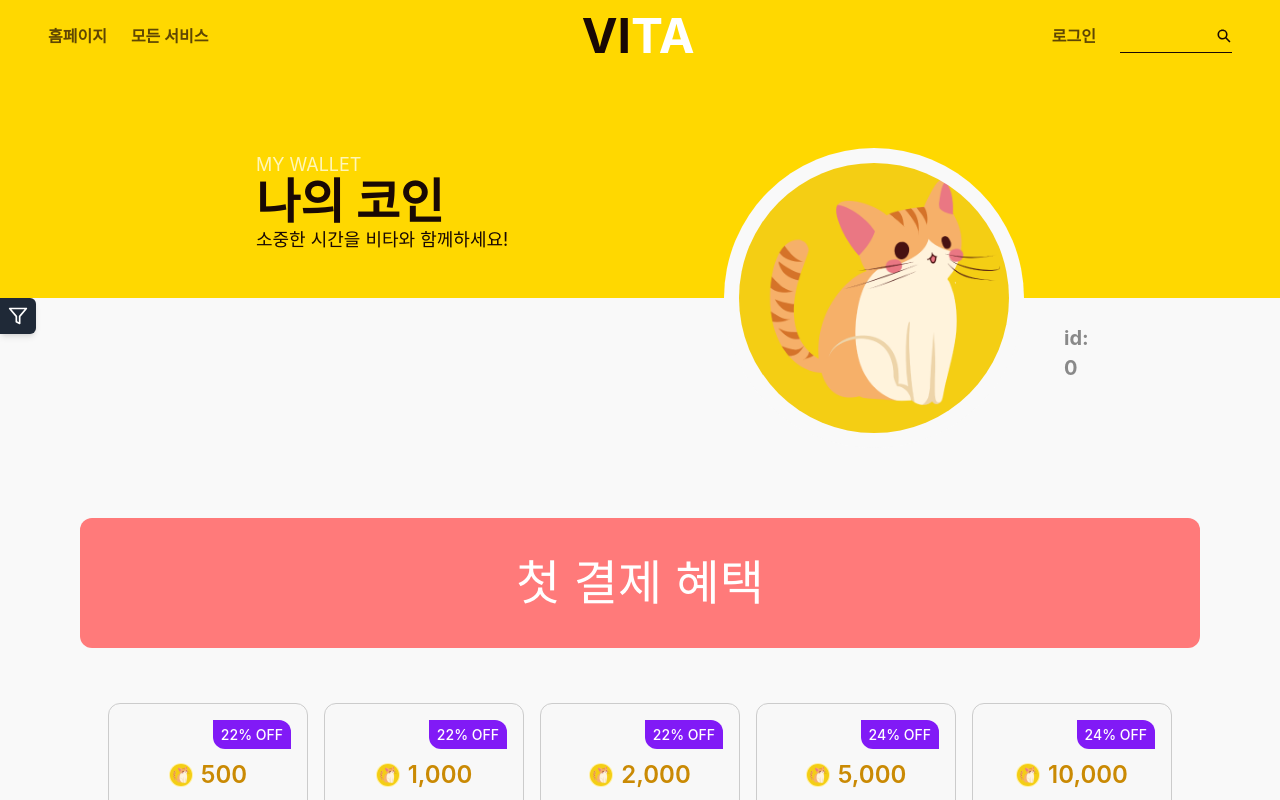
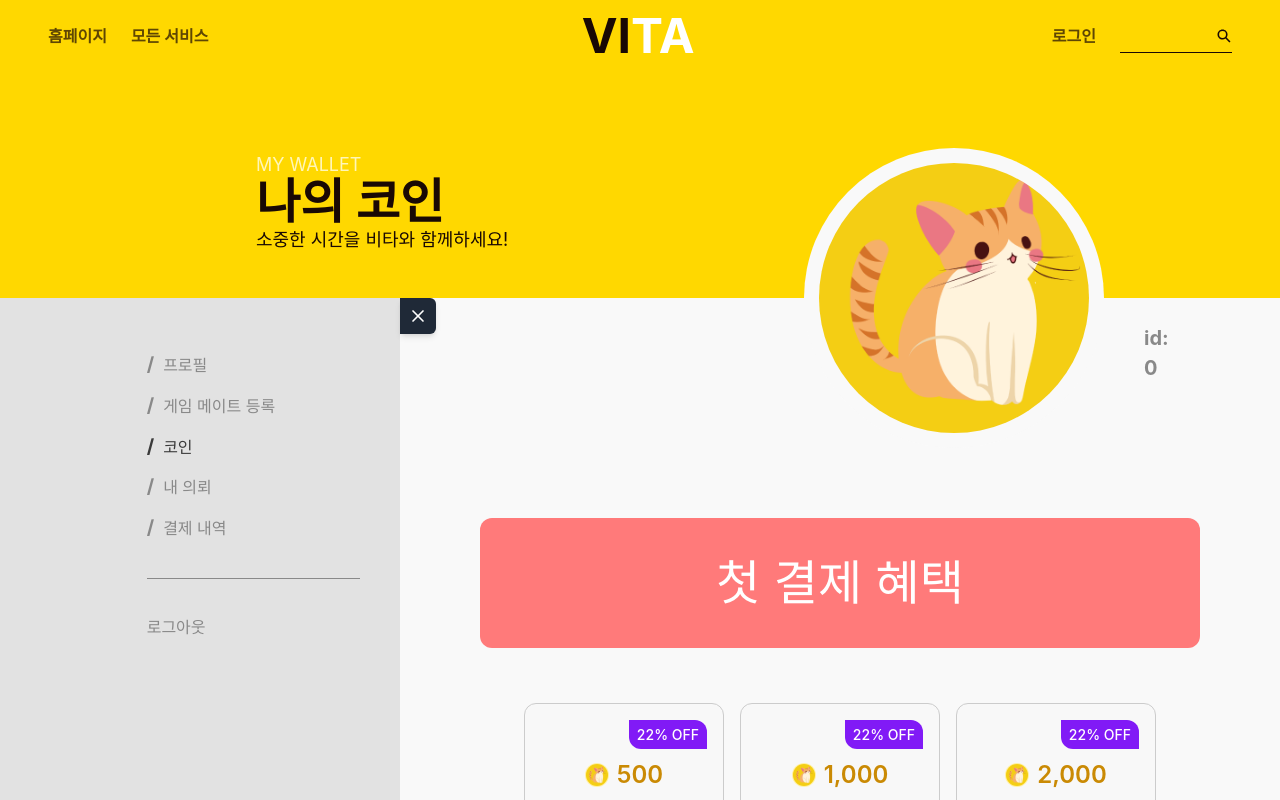
Before and after one commit to oz-main-project-team-02/vita-gamemate-fe, a React (Vite) app: page /user/coin in a window 1280 px wide. Shown: the top 800 px of the page. Built offline with nearby package versions, Linux system fonts and the light colour scheme; no server answers.

Commit message:
♻️ refactor: 마이페이지 레이아웃 추가

```diff
--- a/src/config/store.ts
+++ b/src/config/store.ts
@@ -134,6 +134,6 @@ interface FilterListState {
 }
 
 export const useFilterListStore = create<FilterListState>((set) => ({
-  isFilterListOpen: false,
+  isFilterListOpen: true,
   setIsFilterListToggle: () => set((state) => ({ isFilterListOpen: !state.isFilterListOpen })),
 }));
--- /dev/null
+++ b/src/layouts/MypageLayout.tsx
@@ -0,0 +1,30 @@
+import FilterList from '@/components/Common/FilterList';
+import ProfileImg from '@/components/Common/ProfileImg';
+import { useFilterListStore } from '@/config/store';
+
+type Props = {
+  children: React.ReactNode;
+};
+
+export default function MypageLayout({ children }: Props) {
+  const isFilterListOpen = useFilterListStore((state) => state.isFilterListOpen);
+  const setIsFilterListToggle = useFilterListStore((state) => state.setIsFilterListToggle);
+
+  return (
+    <div className='flex h-full w-full transition-all duration-300 ease-in-out'>
+      {/* 필터 섹션 */}
+      <div
+        className={`relative z-30 transition-all duration-300 ease-in-out ${
+          isFilterListOpen ? 'max-w-[300px] lg:max-w-[350px] xl:max-w-[400px]' : 'max-w-0'
+        }`}
+      >
+        <FilterList isFilterListOpen={isFilterListOpen} setIsFilterListToggle={setIsFilterListToggle} />
+      </div>
+      {/* 메인 섹션 */}
+      <div className={`relative flex-grow bg-gray-100 p-20 transition-all duration-300 ease-in-out`}>
+        <ProfileImg />
+        {children}
+      </div>
+    </div>
+  );
+}
--- a/src/pages/user/CoinPage.tsx
+++ b/src/pages/user/CoinPage.tsx
@@ -1,30 +1,13 @@
-import TitleIntro from '../../components/Common/TitleIntro';
-import ProfileImg from '../../components/Common/ProfileImg';
-import CoinBox from '../../components/CoinPage/CoinBox';
+import TitleIntro from '@/components/Common/TitleIntro';
+import CoinBox from '@/components/CoinPage/CoinBox';
 import { CoinPackages } from '@/config/const';
-import FilterList from '@/components/Common/FilterList';
-import { useFilterListStore } from '@/config/store';
+import MypageLayout from '@/layouts/MypageLayout';
 
 export default function CoinPage() {
-  const isFilterListOpen = useFilterListStore((state) => state.isFilterListOpen);
-  const setIsFilterListToggle = useFilterListStore((state) => state.setIsFilterListToggle);
-
   return (
-    <div className='h-full w-full'>
+    <>
       <TitleIntro titleE={'MY WALLET'} titleK={'나의 코인'} content={'소중한 시간을 비타와 함께하세요!'} />
-      <div className='flex h-full w-full transition-all duration-300 ease-in-out'>
-        {/* 필터 섹션 */}
-        <div
-          className={`relative z-30 transition-all duration-300 ease-in-out ${
-            isFilterListOpen ? 'max-w-[300px] lg:max-w-[350px] xl:max-w-[400px]' : 'max-w-0'
-          }`}
-        >
-          <FilterList isFilterListOpen={isFilterListOpen} setIsFilterListToggle={setIsFilterListToggle} />
-        </div>
-        {/* 메인 섹션 */}
-        <div className={`relative flex-grow bg-gray-100 p-20 transition-all duration-300 ease-in-out`}>
-          <ProfileImg />
-          {/* 이벤트 배너 */}
+      <MypageLayout>
         <div className='mt-[140px]'>
           <button className='mb-[55px] h-[90px] w-full cursor-pointer rounded-xl bg-[#FF7A7A] text-3xl text-[#FFFFFF] lg:h-[110px] lg:text-4xl xl:h-[130px] xl:text-5xl'>
             첫 결제 혜택
@@ -40,8 +23,7 @@ export default function CoinPage() {
             ))}
           </div>
         </div>
-        </div>
-      </div>
-    </div>
+      </MypageLayout>
+    </>
   );
 }
--- a/src/pages/user/EditInfoPage.tsx
+++ b/src/pages/user/EditInfoPage.tsx
@@ -1,8 +1,5 @@
 import { ChangeEvent, useRef, useState } from 'react';
-import FilterList from '../../components/Common/FilterList';
-import TitleIntro from '../../components/Common/TitleIntro';
-import ProfileImg from '../../components/Common/ProfileImg';
-import { useFilterListStore, useUserStore } from '@/config/store';
+import TitleIntro from '@/components/Common/TitleIntro';
 import Nickname from '@/components/EditInfoPage/Nickname';
 import Description from '@/components/EditInfoPage/Description';
 import GenderCheck from '@/components/EditInfoPage/GenderCheck';
@@ -11,6 +8,8 @@ import { updateMyProfile } from '@/api/user';
 import { UserProfileUpdateData } from '@/config/types';
 import { toast, ToastContainer } from 'react-toastify';
 import 'react-toastify/dist/ReactToastify.css';
+import MypageLayout from '@/layouts/MypageLayout';
+import { useUserStore } from '@/config/store';
 
 export default function EditInfoPage() {
   const { user, setUser } = useUserStore();
@@ -35,9 +34,6 @@ export default function EditInfoPage() {
     gender: user.gender,
     birthday: birthDate === null ? null : `${birthYear}-${birthMonth}-${birthDay}`,
   });
-
-  const isFilterListOpen = useFilterListStore((state) => state.isFilterListOpen);
-  const setIsFilterListToggle = useFilterListStore((state) => state.setIsFilterListToggle);
 
   const handleChangePickedImage = (e: ChangeEvent<HTMLInputElement>) => {
     const file = e.target.files![0];
@@ -99,21 +95,8 @@ export default function EditInfoPage() {
   return (
     <>
       <ToastContainer />
-      <div className='h-full w-full'>
       <TitleIntro titleE={'MY PROFILE'} titleK={'프로필 편집'} content={'멋진 실력을 자랑해주세요!'} />
-        <div className='flex h-full w-full transition-all duration-300 ease-in-out'>
-          {/* 필터 섹션 */}
-          <div
-            className={`relative z-30 transition-all duration-300 ease-in-out ${
-              isFilterListOpen ? 'max-w-[300px] lg:max-w-[350px] xl:max-w-[400px]' : 'max-w-0'
-            }`}
-          >
-            <FilterList isFilterListOpen={isFilterListOpen} setIsFilterListToggle={setIsFilterListToggle} />
-          </div>
-          {/* 메인 섹션 */}
-          <div className={`relative flex-grow bg-gray-100 p-20 transition-all duration-300 ease-in-out`}>
-            <ProfileImg />
-            {/* 이벤트 배너 */}
+      <MypageLayout>
         <div className='m-auto mt-[140px] max-w-[800px]'>
           <div className='w-full bg-gray-100'>
             {previewImage ? (
@@ -131,13 +114,7 @@ export default function EditInfoPage() {
                 className='inline-block transform cursor-pointer rounded-xl bg-primary px-3 py-2 text-[24px] font-bold hover:scale-95'
               >
                 프로필 사진 올리기
-                    <input
-                      id='fileInput'
-                      ref={fileRef}
-                      onChange={handleChangePickedImage}
-                      type='file'
-                      className='hidden'
-                    />
+                <input id='fileInput' ref={fileRef} onChange={handleChangePickedImage} type='file' className='hidden' />
               </label>
 
               <Nickname profile={profile} setProfile={setProfile} />
@@ -163,9 +140,7 @@ export default function EditInfoPage() {
             </form>
           </div>
         </div>
-          </div>
-        </div>
-      </div>
+      </MypageLayout>
     </>
   );
 }
--- a/src/pages/user/GameMatePage.tsx
+++ b/src/pages/user/GameMatePage.tsx
@@ -1,33 +1,17 @@
-import FilterList from '../../components/Common/FilterList';
-import TitleIntro from '../../components/Common/TitleIntro';
-import ProfileImg from '../../components/Common/ProfileImg';
+import TitleIntro from '@/components/Common/TitleIntro';
 import GameMateApplicationForm from '@/components/GameMatePage/GameMateApplicationForm';
-import { useFilterListStore, useUserStore } from '@/config/store';
+import { useUserStore } from '@/config/store';
 import { FaGamepad } from 'react-icons/fa';
 import { IoMdAlert } from 'react-icons/io';
+import MypageLayout from '@/layouts/MypageLayout';
 
 export default function GameMatePage() {
   const user = useUserStore((state) => state.user);
-  const isFilterListOpen = useFilterListStore((state) => state.isFilterListOpen);
-  const setIsFilterListToggle = useFilterListStore((state) => state.setIsFilterListToggle);
 
   return (
     <>
-      <div className='h-full w-full'>
       <TitleIntro titleE='VITA GAMEMATE' titleK='게임 메이트' content='당신의 재능을 보여주세요!' />
-        <div className='flex h-full w-full transition-all duration-300 ease-in-out'>
-          {/* 필터 섹션 */}
-          <div
-            className={`relative z-30 transition-all duration-300 ease-in-out ${
-              isFilterListOpen ? 'max-w-[300px] lg:max-w-[350px] xl:max-w-[400px]' : 'max-w-0'
-            }`}
-          >
-            <FilterList isFilterListOpen={isFilterListOpen} setIsFilterListToggle={setIsFilterListToggle} />
-          </div>
-          {/* 메인 섹션 */}
-          <div className={`relative flex-grow bg-gray-100 p-20 transition-all duration-300 ease-in-out`}>
-            <ProfileImg />
-            {/* 이벤트 배너 */}
+      <MypageLayout>
         <div className='m-auto mt-[140px] max-w-[800px]'>
           {user.mate_game_info ? (
             <div className='mx-auto w-full max-w-md overflow-hidden rounded-lg bg-white shadow-lg'>
@@ -38,9 +22,7 @@ export default function GameMatePage() {
                   </div>
                   <h2 className='text-2xl font-bold text-blue-600'>게임 메이트 안내</h2>
                 </div>
-                    <p className='mb-4 text-gray-600'>
-                      현재는 한 가지 게임에 대해서만 게임 메이트로 신청할 수 있습니다.
-                    </p>
+                <p className='mb-4 text-gray-600'>현재는 한 가지 게임에 대해서만 게임 메이트로 신청할 수 있습니다.</p>
                 <p className='mb-4 text-gray-600'>
                   추후 업데이트를 통해 다양한 게임에서 메이트로 활동할 수 있도록 준비 중이니 많은 기대 부탁드립니다!
                 </p>
@@ -54,9 +36,7 @@ export default function GameMatePage() {
             <GameMateApplicationForm />
           )}
         </div>
-          </div>
-        </div>
-      </div>
+      </MypageLayout>
     </>
   );
 }
--- a/src/pages/user/OrdersPage.tsx
+++ b/src/pages/user/OrdersPage.tsx
@@ -1,33 +1,16 @@
-import FilterList from '../../components/Common/FilterList';
-import TitleIntro from '../../components/Common/TitleIntro';
-import ProfileImg from '../../components/Common/ProfileImg';
-import Request from '../../components/OrderPage/Request';
-import Response from '../../components/OrderPage/Response';
+import TitleIntro from '@/components/Common/TitleIntro';
+import Request from '@/components/OrderPage/Request';
+import Response from '@/components/OrderPage/Response';
 import { useState } from 'react';
-import { useFilterListStore } from '@/config/store';
+import MypageLayout from '@/layouts/MypageLayout';
 
 export default function OrdersPage() {
   const [selectButton, setSelectButton] = useState('request');
-  const isFilterListOpen = useFilterListStore((state) => state.isFilterListOpen);
-  const setIsFilterListToggle = useFilterListStore((state) => state.setIsFilterListToggle);
 
   return (
     <>
-      <div className='h-full w-full'>
       <TitleIntro titleE={'MY ORDER'} titleK={'나의 의뢰'} content={'즐거운 매칭을 비타와 함께하세요!'} />
-        <div className='flex h-full w-full transition-all duration-300 ease-in-out'>
-          {/* 필터 섹션 */}
-          <div
-            className={`relative z-30 transition-all duration-300 ease-in-out ${
-              isFilterListOpen ? 'max-w-[300px] lg:max-w-[350px] xl:max-w-[400px]' : 'max-w-0'
-            }`}
-          >
-            <FilterList isFilterListOpen={isFilterListOpen} setIsFilterListToggle={setIsFilterListToggle} />
-          </div>
-          {/* 메인 섹션 */}
-          <div className={`relative flex-grow bg-gray-100 p-20 transition-all duration-300 ease-in-out`}>
-            <ProfileImg />
-            {/* 이벤트 배너 */}
+      <MypageLayout>
         <div className='m-auto mt-[140px] max-w-[800px]'>
           <div>
             <p className='pb-[26px] text-2xl font-bold text-gray-500'>닉네임</p>
@@ -51,9 +34,7 @@ export default function OrdersPage() {
             {selectButton === 'request' ? <Request /> : <Response />}
           </div>
         </div>
-          </div>
-        </div>
-      </div>
+      </MypageLayout>
     </>
   );
 }
--- a/src/pages/user/PaymentsPage.tsx
+++ b/src/pages/user/PaymentsPage.tsx
@@ -1,14 +1,10 @@
 import { client } from '@/api/client';
-import FilterList from '@/components/Common/FilterList';
-import ProfileImg from '@/components/Common/ProfileImg';
 import TitleIntro from '@/components/Common/TitleIntro';
-import { useFilterListStore } from '@/config/store';
+import MypageLayout from '@/layouts/MypageLayout';
 import { useEffect, useState } from 'react';
 
 export default function PaymentsPage() {
   const [payments, setPayments] = useState([]);
-  const isFilterListOpen = useFilterListStore((state) => state.isFilterListOpen);
-  const setIsFilterListToggle = useFilterListStore((state) => state.setIsFilterListToggle);
 
   useEffect(() => {
     (async () => {
@@ -25,22 +21,9 @@ export default function PaymentsPage() {
   }, []);
 
   return (
-    <div>
-      <div className='h-full w-full'>
+    <>
       <TitleIntro titleE={'MY ORDER'} titleK={'나의 의뢰'} content={'즐거운 매칭을 비타와 함께하세요!'} />
-        <div className='flex h-full w-full transition-all duration-300 ease-in-out'>
-          {/* 필터 섹션 */}
-          <div
-            className={`relative z-30 transition-all duration-300 ease-in-out ${
-              isFilterListOpen ? 'max-w-[300px] lg:max-w-[350px] xl:max-w-[400px]' : 'max-w-0'
-            }`}
-          >
-            <FilterList isFilterListOpen={isFilterListOpen} setIsFilterListToggle={setIsFilterListToggle} />
-          </div>
-          {/* 메인 섹션 */}
-          <div className={`relative flex-grow bg-gray-100 p-20 transition-all duration-300 ease-in-out`}>
-            <ProfileImg />
-            {/* 이벤트 배너 */}
+      <MypageLayout>
         <div className='m-auto mt-[140px] max-w-[800px]'>
           <h1>결제 내역</h1>
           <div>결제 내역 7건</div>
@@ -73,9 +56,7 @@ export default function PaymentsPage() {
             </tbody>
           </table>
         </div>
-          </div>
-        </div>
-      </div>
-    </div>
+      </MypageLayout>
+    </>
   );
 }
```
Lines whose indentation alone changed are shown as unchanged.
